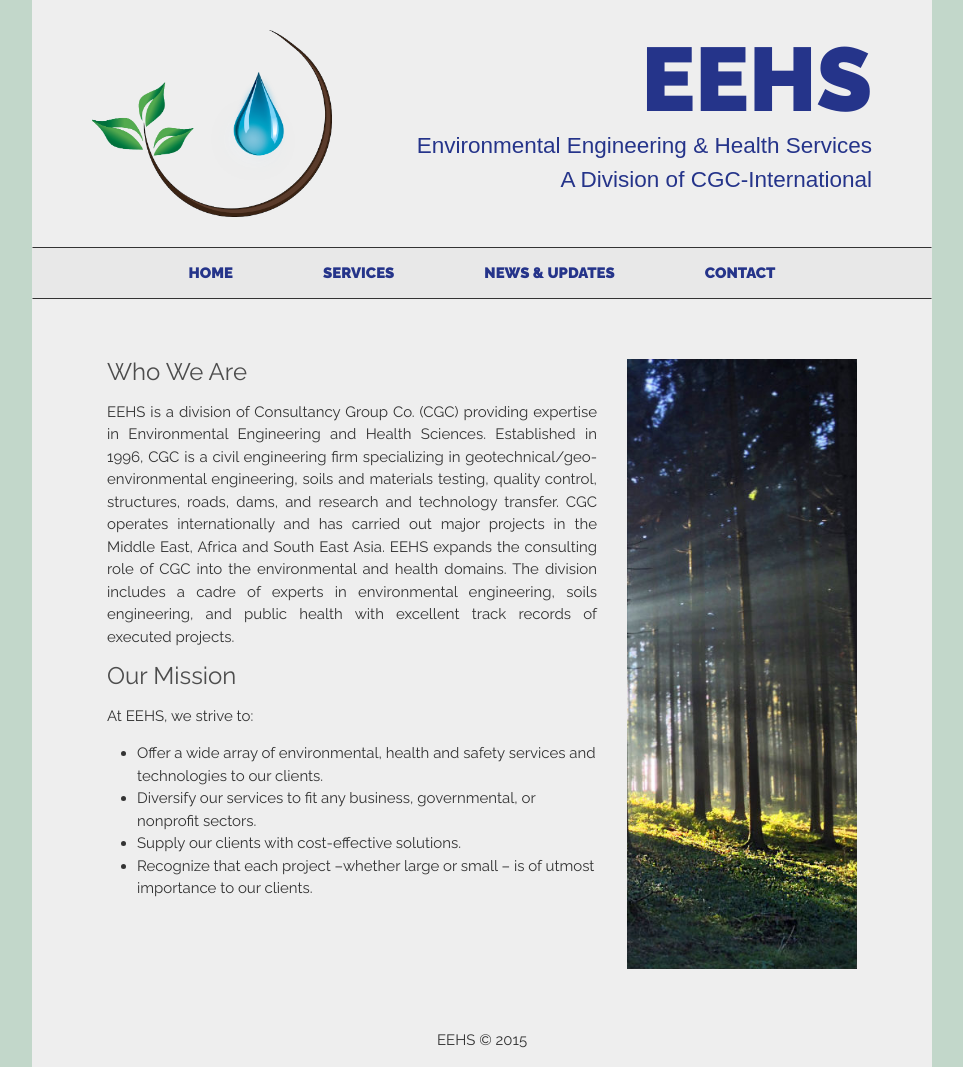
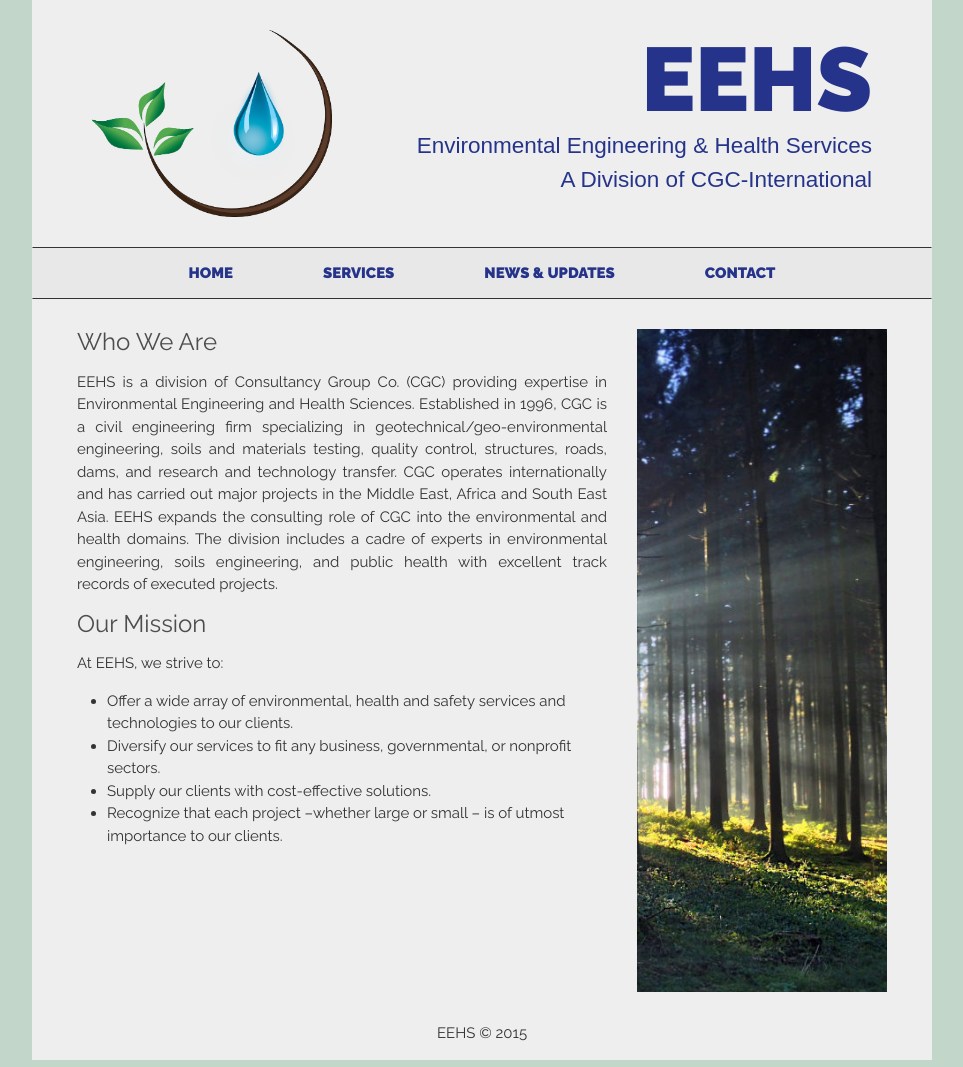
Before and after one commit to eehs-us/eehs-us.github.io, a Jekyll site: the page built from index.html, in a window 1280 px wide. Shown: the whole page, without its empty margins (158-1121 px from the left). Built offline with Jekyll 4.4.1, drawn with Linux system fonts in a browser that asks for light colours; some web fonts are replaced.

Commit message:
fixed mobile design break

```diff
--- a/_sass/_layout.scss
+++ b/_sass/_layout.scss
@@ -50,11 +50,19 @@
   float: none;
   height: 100%;
 }
+
+@include media-query($on-palm) {
+  .col-height {
+    display: block;
+  }
+}
+
 .col-top {
   vertical-align: top;
 }
 .col-middle {
   vertical-align: middle;
+  text-align: center;
 }
 .col-bottom {
   vertical-align: bottom;
@@ -99,11 +107,8 @@
 }
 
 .content-area {
-  padding: $spacing-unit*2;
+  padding: $spacing-unit;
 }
-
-
-
 
 .container {
   max-width: 100%;
```
